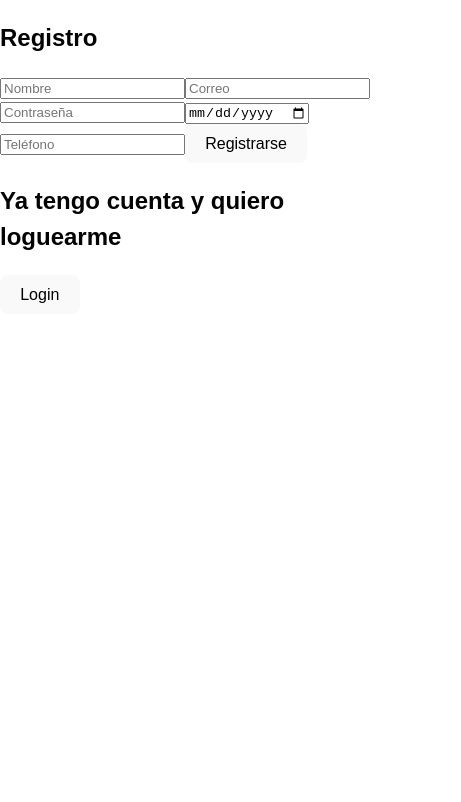
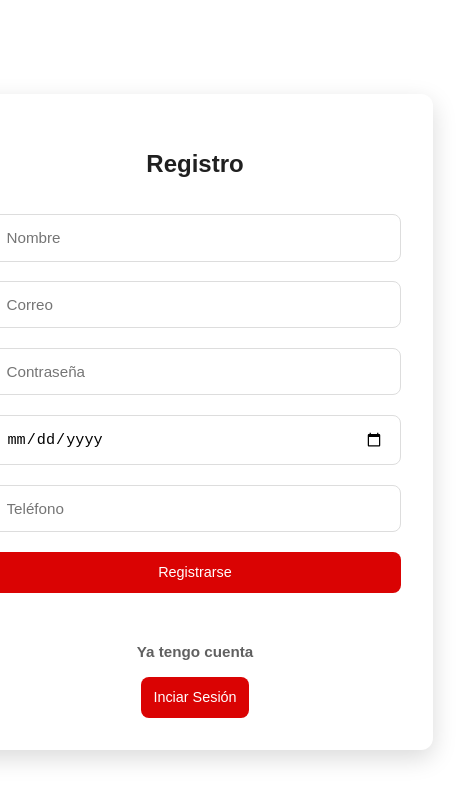
Before and after one commit to ValentinaCubillos28/youtube, a React (Vite) app: page /registro in a window 390 px wide. Shown: the top 802 px of the page, 461 px wide, since content can reach past the window. Built offline with nearby package versions, Linux system fonts and the light colour scheme; no server answers.

Commit message:
login, registro, admin, usuario

```diff
--- a/src/Componentes/Admin/style.css
+++ b/src/Componentes/Admin/style.css
@@ -0,0 +1,66 @@
+.admin-container {
+  max-width: 1200px;
+  margin: 50px auto;
+  padding: 20px;
+  background-color: white;
+  border-radius: 10px;
+  box-shadow: 0 0 10px rgba(0, 0, 0, 0.1);
+}
+
+.admin-container h1 {
+  text-align: center;
+  margin-bottom: 30px;
+  font-size: 2rem;
+  color: #333;
+}
+
+.admin-container table {
+  width: 100%;
+  border-collapse: collapse;
+}
+
+.admin-container th,
+.admin-container td {
+  border: 1px solid #ddd;
+  padding: 10px;
+  text-align: center;
+}
+
+.admin-container th {
+  background-color: #f4f4f4;
+  font-weight: bold;
+}
+
+.admin-container input[type="text"],
+.admin-container input[type="tel"] {
+  width: 90%;
+  padding: 5px;
+  border: 1px solid #ccc;
+  border-radius: 4px;
+}
+
+.admin-container button {
+  padding: 6px 12px;
+  background-color: #da0303;
+  color: white;
+  border: none;
+  border-radius: 4px;
+  cursor: pointer;
+}
+
+.admin-container button:hover {
+  background-color: #5e0202;
+}
+
+.foto-container {
+  display: inline-block;
+  margin-right: 10px;
+  text-align: center;
+}
+
+.foto-container img {
+  width: 100px;
+  height: auto;
+  border-radius: 5px;
+  margin-bottom: 5px;
+}
--- a/src/Componentes/Login/index.jsx
+++ b/src/Componentes/Login/index.jsx
@@ -1,48 +1,49 @@
-import { useState, useEffect } from 'react'
+import { useState } from 'react'
 import { supabase } from '../../supabase'
 import { useNavigate } from "react-router-dom";
-
+import './style.css';
 
 function Login() {
-  const [email, setEmail] = useState("")
-  const [password, setPassword] = useState("")
-
+  const [email, setEmail] = useState('');
+  const [password, setPassword] = useState('');
   const navigate = useNavigate();
 
   const handleLogin = async (e) => {
-    e.preventDefault()
-    const { data, error } = await supabase.auth.signInWithPassword({
-      email,
-      password
-    })
-    if (error) alert("usuario o contraseña no valido")
-    else {
-      navigate("/")
-    }
-  }
+    e.preventDefault();
+    const { error } = await supabase.auth.signInWithPassword({ email, password });
+    if (error) alert('Usuario o contraseña no válidos');
+    else navigate('/');
+  };
 
   return (
-    <div>
-        <h2>Login</h2>
-        <form onSubmit={handleLogin}>
+    <div className="login-container">
+      <div className="login-card">
+        <h2 className="login-title">Inicia sesión</h2>
+        <br></br>
+        <form className="login-form" onSubmit={handleLogin}>
           <input
+            className="login-input"
             type="email"
             placeholder="Email"
             value={email}
             onChange={(e) => setEmail(e.target.value)}
           />
           <input
+            className="login-input"
             type="password"
             placeholder="Contraseña"
             value={password}
             onChange={(e) => setPassword(e.target.value)}
           />
-          <button type="submit">Iniciar sesión</button>
-        </form>
-        <h2>No tiene cuenta</h2>
-        <button onClick={() => navigate(`/registro`)}>Registrese</button>
+          <button className="login-button" type="submit">Iniciar sesión</button>
+        </form><br></br>
+        <p className="login-text">¿No tienes cuenta?</p>
+        <button className="register-button" onClick={() => navigate('/registro')}>
+          Regístrate
+        </button>
       </div>
-  )
+    </div>
+  );
 }
 
-export default Login
+export default Login;
--- a/src/Componentes/Login/style.css
+++ b/src/Componentes/Login/style.css
@@ -0,0 +1,108 @@
+body, html {
+  margin: 0;
+  padding: 0;
+  height: 100%;
+  justify-content: center;
+  font-family: Arial, sans-serif;
+  background-color: white;
+}
+
+.login-container {
+  display: flex;
+  justify-content: center;
+  align-items: center;
+  height: 100vh;
+  background-color: white;
+}
+
+.login-card {
+  background-color: #ffffff;
+  padding: 3rem 4rem;
+  border-radius: 12px;
+  box-shadow: 0 8px 24px rgba(0,0,0,0.15);
+  text-align: center;
+  width: 500px;
+  height: 500px;
+}
+
+.login-title {
+  font-size: 2rem;
+  font-weight: bold;
+  margin-bottom: 2rem;
+  color: #202020;
+}
+
+.login-form {
+  display: flex;
+  flex-direction: column;
+  gap: 1.2rem;
+}
+
+.login-input {
+  padding: 0.9rem 1rem;
+  border: 1px solid #ddd;
+  border-radius: 8px;
+  font-size: 1rem;
+  outline: none;
+  transition: border 0.3s ease;
+}
+
+.login-input:focus {
+  border-color: #da0303;
+}
+
+.login-button, .register-button {
+  background-color: #da0303;
+  color: white;
+  padding: 0.9rem;
+  border: none;
+  border-radius: 8px;
+  font-size: 1rem;
+  cursor: pointer;
+  transition: background-color 0.3s ease;
+}
+
+.login-button:hover, .register-button:hover {
+  background-color: #da0303;
+}
+
+.login-text {
+  margin-top: 1.5rem;
+  font-size: 0.95rem;
+  color: #606060;
+}
+@media (max-width: 768px) {
+  .login-card {
+    padding: 2.5rem 3rem;
+    max-width: 90%;
+  }
+
+  .login-title {
+    font-size: 1.7rem;
+  }
+
+  .login-button, .register-button {
+    font-size: 0.95rem;
+  }
+}
+
+/* Móviles */
+@media (max-width: 480px) {
+  .login-card {
+    padding: 2rem;
+    max-width: 95%;
+  }
+
+  .login-title {
+    font-size: 1.5rem;
+  }
+
+  .login-input {
+    font-size: 0.95rem;
+  }
+
+  .login-button, .register-button {
+    font-size: 0.9rem;
+    padding: 0.8rem;
+  }
+}
--- a/src/Componentes/Registro/index.jsx
+++ b/src/Componentes/Registro/index.jsx
@@ -1,6 +1,8 @@
 import { useState } from 'react';
 import { supabase } from '../../supabase';
 import { useNavigate } from 'react-router-dom';
+import './style.css';
+
 function Registro() {
   const [formulario, setFormulario] = useState({
     nombre: '',
@@ -9,48 +11,59 @@ function Registro() {
     fechaNacimiento: '',
     telefono: '',
   });
+
   const [error, setError] = useState(null);
   const navigate = useNavigate();
+
   const handleChange = (e) => {
     setFormulario({ ...formulario, [e.target.name]: e.target.value });
   };
+
   const handleRegistro = async (e) => {
     e.preventDefault();
     setError(null);
+
     // 1. Crear usuario en Auth
     const { data, error: errorAuth } = await supabase.auth.signUp({
       email: formulario.correo,
       password: formulario.password,
     });
+
     if (errorAuth) {
       setError(errorAuth.message);
       return;
     }
+
     const uid = data.user.id;
+
     // 2. Insertar en tabla "usuarios"
-        const { error: errorInsert } = await
-            supabase.from("usuario").insert([
+    const { error: errorInsert } = await supabase
+      .from("usuario")
+      .insert([
         {
           id: uid,
           nombre: formulario.nombre,
           correo: formulario.correo,
           fecha_nacimiento: formulario.fechaNacimiento,
           telefono: formulario.telefono,
-                    roll: "usuario",
+          rol: "usuario",
         },
       ]);
+
     if (errorInsert) {
-            setError("Usuario creado pero error en tabla usuarios: " +
-                errorInsert.message);
+      setError("Usuario creado pero error en tabla usuarios: " + errorInsert.message);
     } else {
       navigate("/login");
     }
   };
+
   return (
-        <section>
-            <h2>Registro</h2>
-            <form onSubmit={handleRegistro}>
+    <section className="registro-container">
+      <div className="registro-card">
+        <h2 className="registro-title">Registro</h2>
+        <form className="registro-form" onSubmit={handleRegistro}>
           <input
+            className="registro-input"
             type="text"
             name="nombre"
             placeholder="Nombre"
@@ -59,6 +72,7 @@ function Registro() {
             required
           />
           <input
+            className="registro-input"
             type="email"
             name="correo"
             placeholder="Correo"
@@ -67,6 +81,7 @@ function Registro() {
             required
           />
           <input
+            className="registro-input"
             type="password"
             name="password"
             placeholder="Contraseña"
@@ -75,6 +90,7 @@ function Registro() {
             required
           />
           <input
+            className="registro-input"
             type="date"
             name="fechaNacimiento"
             value={formulario.fechaNacimiento}
@@ -82,6 +98,7 @@ function Registro() {
             required
           />
           <input
+            className="registro-input"
             type="text"
             name="telefono"
             placeholder="Teléfono"
@@ -89,12 +106,14 @@ function Registro() {
             onChange={handleChange}
             required
           />
-                <button type="submit">Registrarse</button>
+          <button className="registro-button" type="submit">Registrarse</button>
         </form>
-            {error && <p style={{ color: "red" }}>{error}</p>}
-            <h2>Ya tengo cuenta y quiero loguearme</h2>
-            <button onClick={() => navigate(`/login`)}>Login</button>
+        {error && <p className="registro-error">{error}</p>}<br></br>
+        <h2 className="registro-text">Ya tengo cuenta</h2>
+        <button className="registro-login-button" onClick={() => navigate(`/login`)}>Inciar Sesión</button>
+      </div>
     </section>
   );
 }
+
 export default Registro;
--- a/src/Componentes/Registro/style.css
+++ b/src/Componentes/Registro/style.css
@@ -0,0 +1,117 @@
+html, body {
+  margin: 0;
+  padding: 0;
+  height: 100%;
+  font-family: Arial, sans-serif;
+  background-color: white;
+}
+
+.registro-container {
+  display: flex;
+  justify-content: center;
+  align-items: center;
+  height: 100vh;
+  background-color: white;
+  padding: 1rem;
+}
+
+.registro-card {
+  background-color: #ffffff;
+  padding: 3rem 4rem;
+  border-radius: 12px;
+  box-shadow: 0 8px 24px rgba(0,0,0,0.15);
+  text-align: center;
+  width: 100%;
+  width: 500px;
+}
+
+.registro-title {
+  font-size: 2rem;
+  font-weight: bold;
+  margin-bottom: 2rem;
+  color: #202020;
+}
+
+.registro-form {
+  display: flex;
+  flex-direction: column;
+  gap: 1.2rem;
+}
+
+.registro-input {
+  padding: 0.9rem 1rem;
+  border: 1px solid #ddd;
+  border-radius: 8px;
+  font-size: 1rem;
+  outline: none;
+  transition: border 0.3s ease;
+}
+
+.registro-input:focus {
+  border-color: #da0303;
+}
+
+.registro-button, .registro-login-button {
+  background-color: #da0303;
+  color: white;
+  padding: 0.9rem;
+  border: none;
+  border-radius: 8px;
+  font-size: 1rem;
+  cursor: pointer;
+  transition: background-color 0.3s ease;
+}
+
+.registro-button:hover, .registro-login-button:hover {
+  background-color: #da0303;
+}
+
+.registro-text {
+  margin-top: 1.5rem;
+  font-size: 0.95rem;
+  color: #606060;
+}
+
+.registro-error {
+  color: red;
+  margin-top: 1rem;
+}
+
+/* --- Responsive Styles --- */
+
+/* Tablets */
+@media (max-width: 768px) {
+  .registro-card {
+    padding: 2.5rem 3rem;
+    max-width: 90%;
+  }
+
+  .registro-title {
+    font-size: 1.7rem;
+  }
+
+  .registro-button, .registro-login-button {
+    font-size: 0.95rem;
+  }
+}
+
+/* Móviles */
+@media (max-width: 480px) {
+  .registro-card {
+    padding: 2rem;
+    max-width: 95%;
+  }
+
+  .registro-title {
+    font-size: 1.5rem;
+  }
+
+  .registro-input {
+    font-size: 0.95rem;
+  }
+
+  .registro-button, .registro-login-button {
+    font-size: 0.9rem;
+    padding: 0.8rem;
+  }
+}
```
Also changed, not shown: src/Componentes/Admin/index.jsx (+7 -5 lines), src/Componentes/Usuarios/index.jsx (+32 -23 lines), src/Componentes/Usuarios/style.css (+103 -0 lines). Lines whose indentation alone changed are shown as unchanged.
